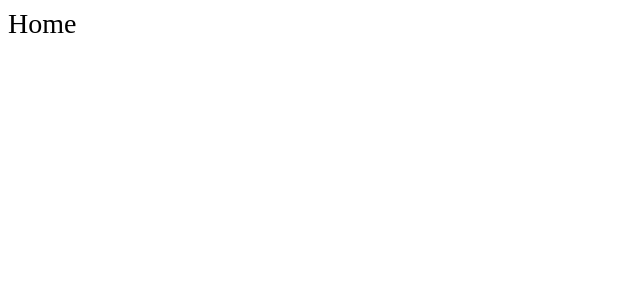
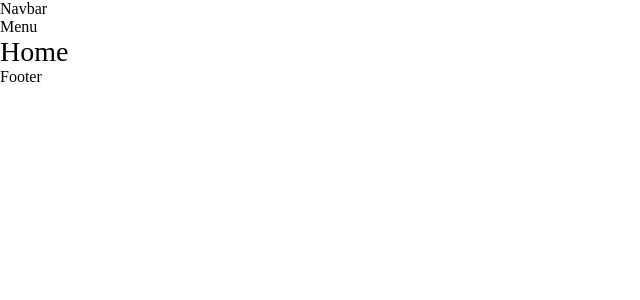
Before and after one commit to dawid-majewski-pl/dashboard, a React (Vite) app: page / in a window 1280 px wide. Shown: the top 300 px of the page, without its empty margins (0-640 px from the left). Built offline with nearby package versions, Linux system fonts and the light colour scheme.

Commit message:
Menu, Navbar, Footer, Login components added

```diff
--- a/src/App.tsx
+++ b/src/App.tsx
@@ -1,31 +1,62 @@
 import {
   createBrowserRouter,
   RouterProvider,
-  Route,
-  Link,
+  Outlet
 } from "react-router-dom";
 
 import Home from "./pages/home/Home"
 import Users from "./pages/users/Users";
 import Products from "./pages/products/Products";
+import Navbar from "./components/navbar/Navbar";
+import Menu from "./components/menu/Menu";
+import Footer from "./components/footer/Footer";
+import Login from "./pages/login/Login";
+
+import "./styles/global.scss"
+
+const Layout = () => {
+  return(
+    <div>
+      <Navbar />
+      <div className="Container">
+        <div className="MenuContainer">
+          <Menu />
+        </div>
+        <div className="ContentContainer">
+          <Outlet />
+        </div>
+      </div>
+      <Footer />
+    </div>
+  )
+}
 
 function App() {
 
   const router = createBrowserRouter([
     {
       path: "/",
-      element: (
-       <Home />
-      ),
+      element: <Layout />,
+      children: [
+        {
+          path: "/",
+          element: <Home />
+        },
+        {
+          path: "/users",
+          element: <Users />
+        },
+        {
+          path: "/products",
+          element: <Products />
+        },
+      ]
     },
     {
-      path: "users",
-      element: <Users />,
-    },
-    {
-      path: "products",
-      element: <Products />,
-    },
+      path: "/Login",
+      element: <Login />,
+    }
+
   ]);
   return (
     <div>
--- /dev/null
+++ b/src/components/footer/Footer.tsx
@@ -0,0 +1,9 @@
+import './footer.scss'
+
+const Footer = () => {
+    return (
+        <div>Footer</div>
+    )
+}
+
+export default Footer
--- /dev/null
+++ b/src/components/menu/Menu.tsx
@@ -0,0 +1,9 @@
+import './menu.scss'
+
+const Menu = () => {
+    return (
+        <div>Menu</div>
+    )
+}
+
+export default Menu
--- /dev/null
+++ b/src/components/navbar/Navbar.tsx
@@ -0,0 +1,9 @@
+import './navbar.scss'
+
+const Navbar = () => {
+    return (
+        <div>Navbar</div>
+    )
+}
+
+export default Navbar
--- /dev/null
+++ b/src/pages/login/Login.tsx
@@ -0,0 +1,7 @@
+const Login = () => {
+    return (
+        <div>Login</div>
+    )
+}
+
+export default Login
```
Also changed, not shown: src/components/footer/footer.scss (added), src/components/menu/menu.scss (added), src/components/navbar/navbar.scss (added).
